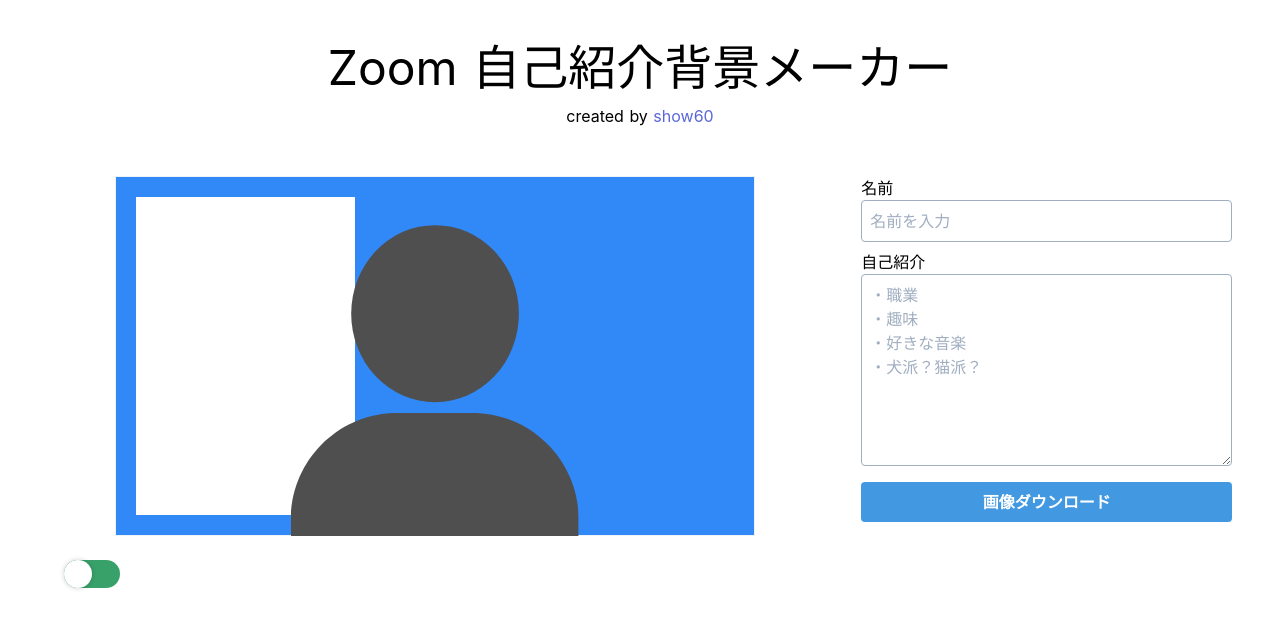
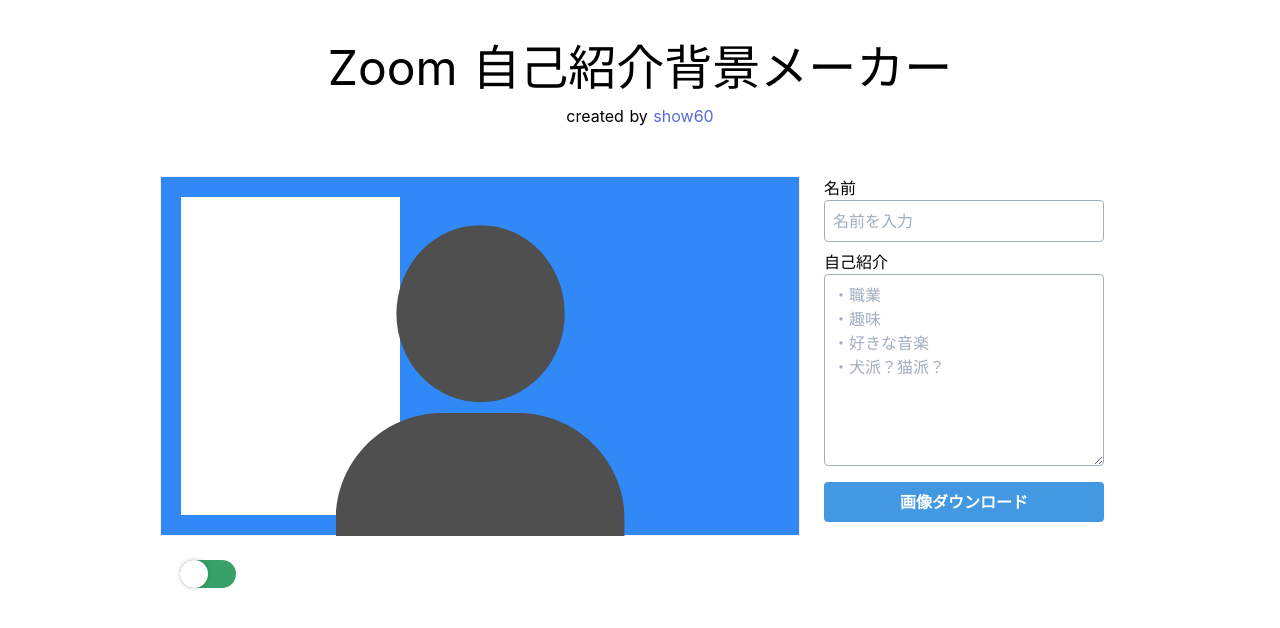
Before and after one commit to Shohei-Japan/zoom_bg, a Nuxt app: page / in a window 1280 px wide. Shown: the top 628 px of the page. Built offline with nearby package versions, Linux system fonts and the light colour scheme.

Commit message:
save data on localstorage

```diff
--- a/components/ImagePreview.vue
+++ b/components/ImagePreview.vue
@@ -40,6 +40,13 @@
     },
     initBackgroundColor: "rgb(49, 137, 248)"
   }),
+  mounted() {
+    // able to access canvas DOM in mounted
+    this.ctx = this.$el.getContext('2d')
+    this.ctx.scale(2,2)
+    // set initial color
+    this.changeBackgroundColor("rgb(49, 137, 248)")
+  },
   watch: {
     formData: {
       handler: function() {
@@ -99,13 +106,6 @@
       this.ctx.fillStyle = "rgb(255, 255, 255)"
       this.ctx.fillRect(textareaPositionX[this.formData.side], 20, 220, 320)
     }
-  },
-  mounted() {
-    // able to access canvas DOM in mounted
-    this.ctx = this.$el.getContext('2d')
-    this.ctx.scale(2,2)
-    // set initial color
-    this.changeBackgroundColor("rgb(49, 137, 248)")
   }
 }
 </script>
--- a/pages/index.vue
+++ b/pages/index.vue
@@ -1,5 +1,5 @@
 <template>
-  <div class="p-8">
+  <div class="p-8 max-w-screen-lg my-0 mx-auto">
     <div class="flex flex-col items-center mb-12">
       <h1 class="text-5xl">Zoom 自己紹介背景メーカー</h1>
       <span>
@@ -39,7 +39,7 @@
         >
 
         <div class="flex items-center">
-          <div class="toggle_wrapper pl-8">
+          <div class="toggle_wrapper pl-5">
             <input
               id="toggle"
               class="toggle_input"
@@ -107,6 +107,12 @@
     canvasData: null,
     errorMessage: null,
   }),
+  mounted() {
+    const localStorageData = localStorage.getItem('zoom-bg-maker')
+    if (localStorageData) {
+      this.formData = JSON.parse(localStorageData)
+    }
+  },
   watch: {
     // delete error message if text is filled.
     formData: {
@@ -139,6 +145,8 @@
         this.errorMessage = '名前と自己紹介を入力してください'
         return
       }
+
+      localStorage.setItem('zoom-bg-maker', JSON.stringify(this.formData))
       const link = document.createElement('a')
       link.href = this.canvasData.toDataURL('image/png')
       link.download = 'bg.png'
```
